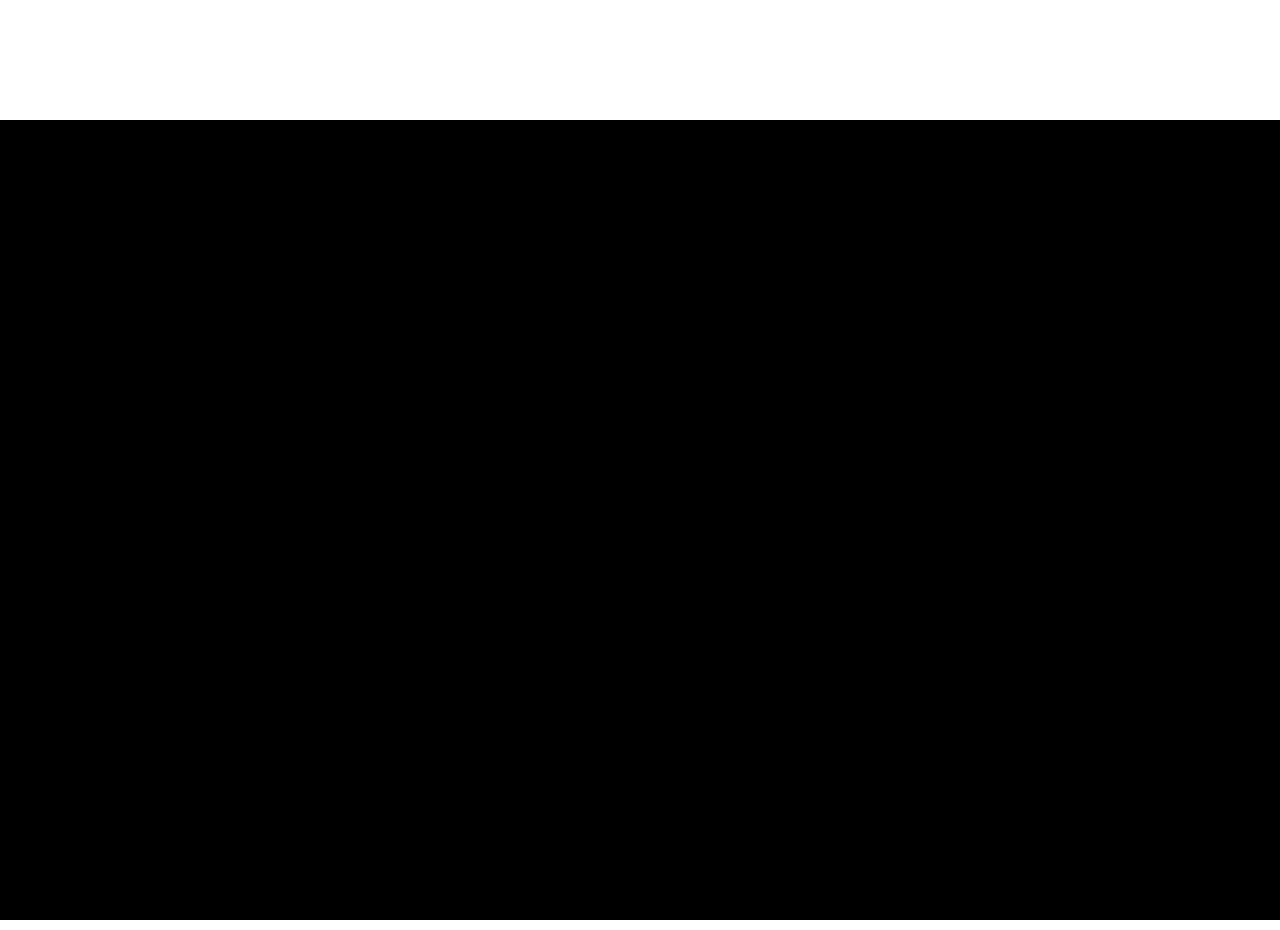
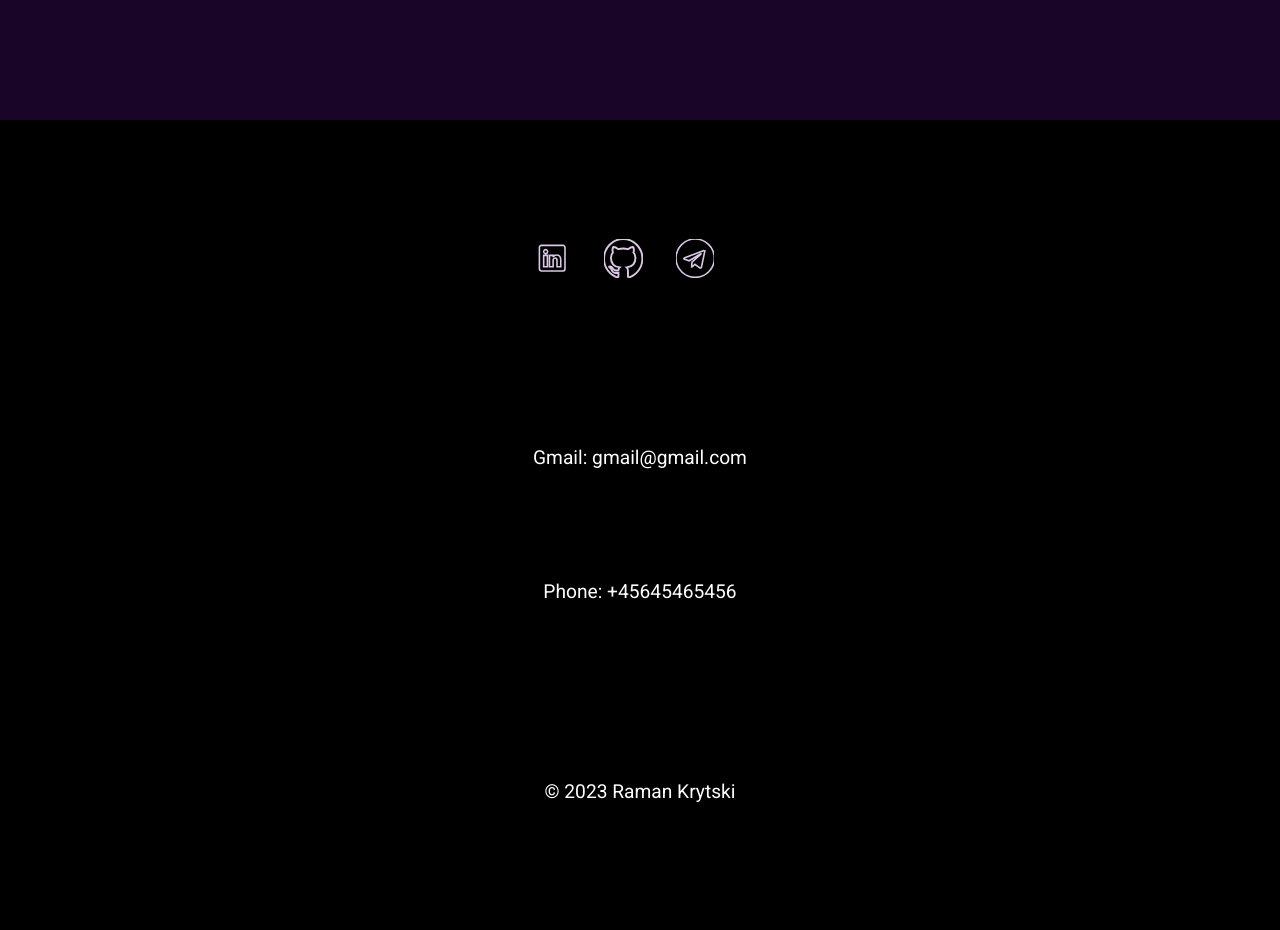
Before and after one commit to RKeyIT/cv, a React (Vite) app: page / in a window 1280 px wide. Shown: the part 680-1610 px from the top of the page. Built offline with nearby package versions, Linux system fonts and the light colour scheme.

Commit message:
feat: basic footer implemented

```diff
--- a/src/app/App.tsx
+++ b/src/app/App.tsx
@@ -1,5 +1,6 @@
 import './normalize.css'
 import './container.css'
+import './medias.css'
 import Header from "../markup/Header/Header";
 import Footer from "../markup/Footer/Footer";
 
--- /dev/null
+++ b/src/app/medias.css
@@ -0,0 +1,6 @@
+.svg-theme-icon {
+  max-width: 2em;
+  max-height: 2em;
+}
+
+/*# sourceMappingURL=medias.css.map */
--- /dev/null
+++ b/src/app/medias.sass
@@ -0,0 +1,3 @@
+.svg-theme-icon
+  max-width: 2em
+  max-height: 2em
--- a/src/markup/Footer/Footer.css
+++ b/src/markup/Footer/Footer.css
@@ -1,6 +1,35 @@
 .footer-wrapper {
   background-color: black;
+  color: white;
+}
+
+.footer-grid {
+  display: grid;
   height: 100vh;
+  grid-template-rows: 1fr 1fr 1fr;
+  justify-content: center;
+  align-content: space-between;
+  text-align: center;
+}
+
+.footer-socials {
+  display: grid;
+  grid-template-columns: 1fr 1fr 1fr;
+  justify-content: center;
+  align-items: center;
+}
+
+.footer-contacts {
+  display: grid;
+  grid-template-rows: 1fr 1fr;
+  justify-content: center;
+  align-items: center;
+}
+
+.footer-copyright {
+  display: flex;
+  justify-content: center;
+  align-items: center;
 }
 
 /*# sourceMappingURL=Footer.css.map */
--- a/src/markup/Footer/Footer.sass
+++ b/src/markup/Footer/Footer.sass
@@ -1,3 +1,28 @@
 .footer-wrapper
   background-color: black
+  color: white
+
+.footer-grid
+  display: grid
   height: 100vh
+  grid-template-rows: 1fr 1fr 1fr
+  justify-content: center
+  align-content: space-between
+  text-align: center
+
+.footer-socials
+  display: grid
+  grid-template-columns: 1fr 1fr 1fr
+  justify-content: center
+  align-items: center
+
+.footer-contacts
+  display: grid
+  grid-template-rows: 1fr 1fr
+  justify-content: center
+  align-items: center
+
+.footer-copyright
+  display: flex
+  justify-content: center
+  align-items: center
--- a/src/markup/Footer/Footer.tsx
+++ b/src/markup/Footer/Footer.tsx
@@ -1,12 +1,30 @@
 import { FC } from 'react';
 import './Footer.css'
+import IconLinkedIn from "../../shared/IconLinkedIn/IconLinkedIn";
+import IconGitHub from "../../shared/IconGitHub/IconGitHub";
+import IconTelegram from "../../shared/IconTelegram/IconTelegram";
 
 const Footer: FC = () => {
 	return <>
 		<footer className={`footer-wrapper`}>
 			<div className={`container`}>
 				<div className={`footer-grid`}>
-
+					<div className={`footer-socials`}>
+						<IconLinkedIn />
+						<IconGitHub />
+						<IconTelegram />
+					</div>
+					<div className="footer-contacts">
+						<div className="gmail">
+							Gmail: gmail@gmail.com
+						</div>
+						<div className="phone">
+							Phone: +45645465456
+						</div>
+					</div>
+					<div className="footer-copyright">
+						<p>© 2023 Raman Krytski</p>
+					</div>
 				</div>
 			</div>
 		</footer>
--- a/src/markup/Header/HeaderUI/HeaderUI.tsx
+++ b/src/markup/Header/HeaderUI/HeaderUI.tsx
@@ -1,6 +1,6 @@
 import './HeaderUI.css'
 import './HeaderUIMedia.css'
-import ThemePicker from "./Theme/ThemePicker";
+import ThemePicker from "../../../feature/Theme/ThemePicker";
 import AppIcon from "../../../shared/AppIcon/AppIcon";
 import BurgerMenu from "./BurgerMenu/BurgerMenu";
 import InlineMenu from "./InlineMenu/InlineMenu";
--- a/src/shared/IconGitHub/IconGitHub.tsx
+++ b/src/shared/IconGitHub/IconGitHub.tsx
@@ -1,5 +1,5 @@
 const IconGitHub = () => {
-	return <svg fill="#000" xmlns="http://www.w3.org/2000/svg" viewBox="0 0 20 20">
+	return <svg className={`svg-theme-icon`} fill="#000" xmlns="http://www.w3.org/2000/svg" viewBox="0 0 20 20">
 		<path d="M10 0c5.523 0 10 4.59 10 10.253 0 4.529-2.862 8.371-6.833 9.728-.507.101-.687-.219-.687-.492 0-.338.012-1.442.012-2.814 0-.956-.32-1.58-.679-1.898 2.227-.254 4.567-1.121 4.567-5.059 0-1.12-.388-2.034-1.03-2.752.104-.259.447-1.302-.098-2.714 0 0-.838-.275-2.747 1.051A9.396 9.396 0 0 0 10 4.958a9.375 9.375 0 0 0-2.503.345C5.586 3.977 4.746 4.252 4.746 4.252c-.543 1.412-.2 2.455-.097 2.714-.639.718-1.03 1.632-1.03 2.752 0 3.928 2.335 4.808 4.556 5.067-.286.256-.545.708-.635 1.371-.57.262-2.018.715-2.91-.852 0 0-.529-.985-1.533-1.057 0 0-.975-.013-.068.623 0 0 .655.315 1.11 1.5 0 0 .587 1.83 3.369 1.21.005.857.014 1.665.014 1.909 0 .271-.184.588-.683.493C2.865 18.627 0 14.783 0 10.253 0 4.59 4.478 0 10 0"/>
 	</svg>
 };
--- a/src/shared/IconLinkedIn/IconLinkedIn.tsx
+++ b/src/shared/IconLinkedIn/IconLinkedIn.tsx
@@ -1,5 +1,5 @@
 const IconLinkedIn = () => {
-	return <svg fill="#000" xmlns="http://www.w3.org/2000/svg" viewBox="0 0 24 24">
+	return <svg className={`svg-theme-icon`} fill="#000" xmlns="http://www.w3.org/2000/svg" viewBox="0 0 24 24">
 		<path d="M18.72 4H5.37A1.31 1.31 0 0 0 4 5.25v13.38A1.41 1.41 0 0 0 5.37 20h13.35A1.34 1.34 0 0 0 20 18.63V5.25A1.23 1.23 0 0 0 18.72 4ZM9 17.34H6.67v-7.13H9v7.13ZM7.89 9.13A1.18 1.18 0 0 1 6.67 7.9a1.18 1.18 0 0 1 1.24-1.23A1.18 1.18 0 0 1 9.13 7.9a1.18 1.18 0 0 1-1.24 1.23Zm9.45 8.21H15v-3.9c0-.93-.33-1.57-1.16-1.57a1.25 1.25 0 0 0-1.17.84 1.431 1.431 0 0 0-.08.57v4.06h-2.3v-7.13h2.3v1a2.32 2.32 0 0 1 2.1-1.21c1.51 0 2.65 1 2.65 3.13v4.21Z"/>
 	</svg>
 };
--- a/src/shared/IconTelegram/IconTelegram.tsx
+++ b/src/shared/IconTelegram/IconTelegram.tsx
@@ -1,5 +1,5 @@
 const IconTelegram = () => {
-	return <svg fill="#000" xmlns="http://www.w3.org/2000/svg" viewBox="0 0 24 24">
+	return <svg className={`svg-theme-icon`} fill="#000" xmlns="http://www.w3.org/2000/svg" viewBox="0 0 24 24">
 		<path d="M12 0C5.373 0 0 5.373 0 12s5.373 12 12 12 12-5.373 12-12S18.627 0 12 0zm5.894 8.221-1.97 9.28c-.145.658-.537.818-1.084.508l-3-2.21-1.446 1.394a.759.759 0 0 1-.6.295h-.005l.213-3.054 5.56-5.022c.24-.213-.054-.334-.373-.121L8.32 13.617l-2.96-.924c-.64-.203-.658-.64.135-.954l11.566-4.458c.538-.196 1.006.128.832.941z"/>
 	</svg>
 };
```
Also changed, not shown: 2 other files (tests, documents, lock files or other folders).
